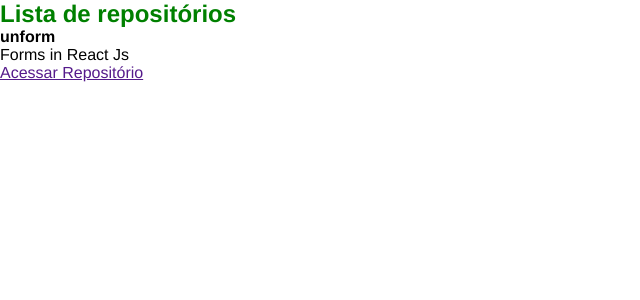
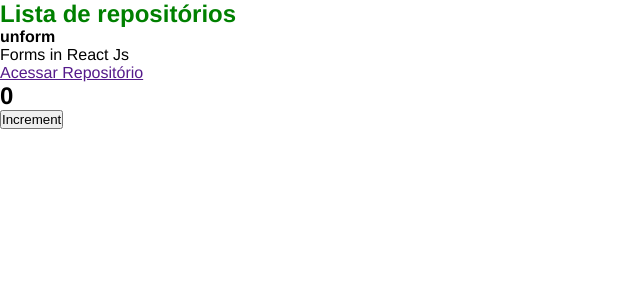
Before and after one commit to claudi-tm/github-explorer, a React app: page / in a window 1280 px wide. Shown: the top 300 px of the page, without its empty margins (0-640 px from the left). Built offline with nearby package versions, Linux system fonts and the light colour scheme.

Commit message:
add: react refresh

```diff
--- a/package.json
+++ b/package.json
@@ -22,10 +22,12 @@
 		"@babel/cli": "^7.21.0",
 		"@babel/core": "^7.21.0",
 		"@babel/preset-env": "^7.20.2",
+		"@pmmmwh/react-refresh-webpack-plugin": "^0.5.10",
 		"babel-loader": "^9.1.2",
 		"css-loader": "^6.7.3",
 		"html-webpack-plugin": "^5.5.0",
 		"node-sass": "^8.0.0",
+		"react-refresh": "^0.14.0",
 		"style-loader": "^3.3.1",
 		"webpack": "^5.76.0",
 		"webpack-cli": "^5.0.1",
--- a/src/App.jsx
+++ b/src/App.jsx
@@ -1,7 +1,12 @@
-import { RepositoryList } from './components/RepositoryList'
-import './styles/global.scss'
+import { Counter } from "./components/Counter";
+import { RepositoryList } from "./components/RepositoryList";
+import "./styles/global.scss";
 
 export function App() {
-
-    return <RepositoryList></RepositoryList>
+	return (
+		<>
+			<RepositoryList></RepositoryList>
+			<Counter></Counter>
+		</>
+	);
 }
--- /dev/null
+++ b/src/components/Counter.jsx
@@ -0,0 +1,14 @@
+import { useState } from "react"
+
+export function Counter() {
+    const [counter, setCounter] = useState(0)
+    function increment() {
+        setCounter(counter + 1);
+    }
+    return (
+        <div>
+            <h2>{counter}</h2>
+            <button type="button" onClick={increment}>Increment</button>
+        </div>
+    )
+}
```
Also changed, not shown: 1 other file (tests, documents, lock files or other folders).
